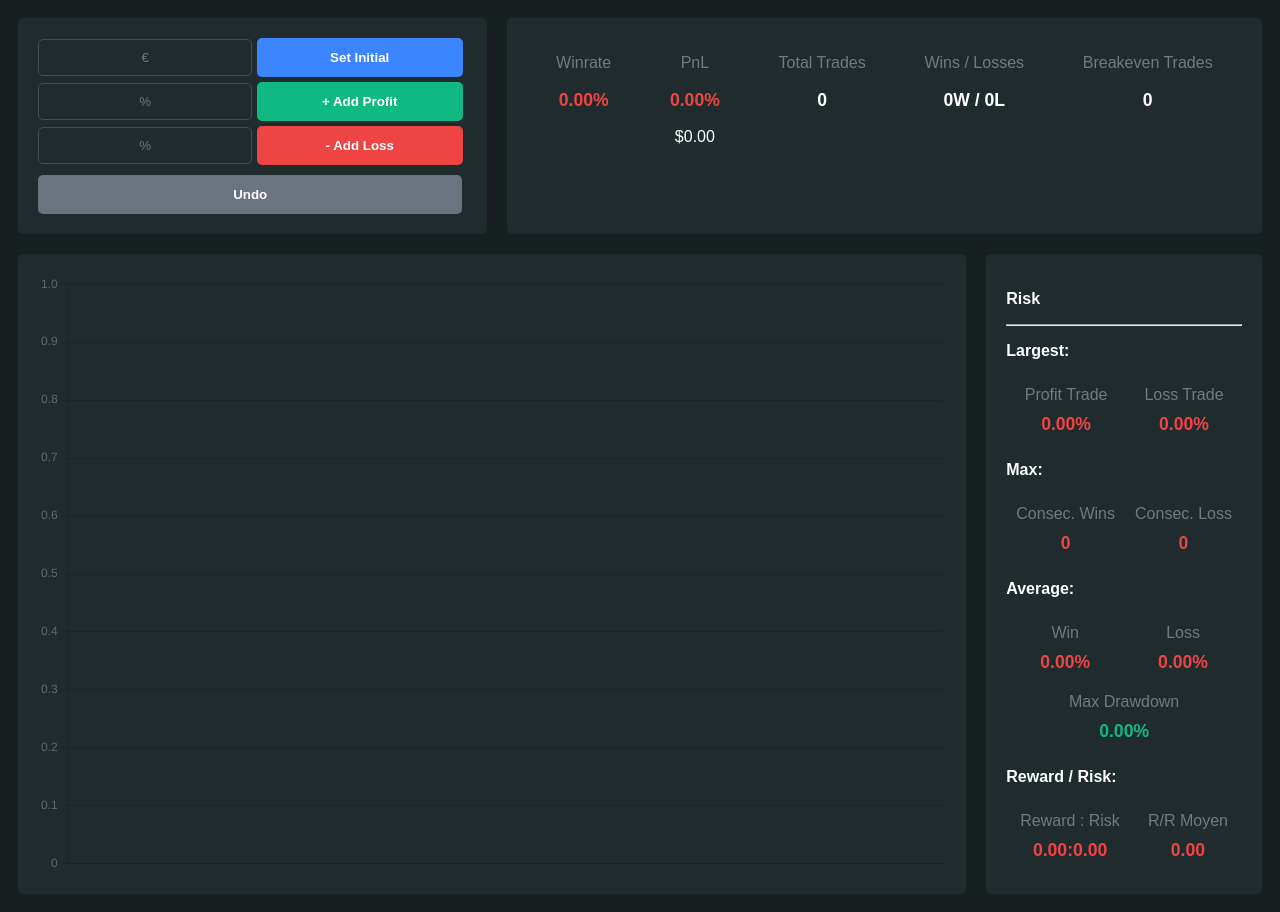
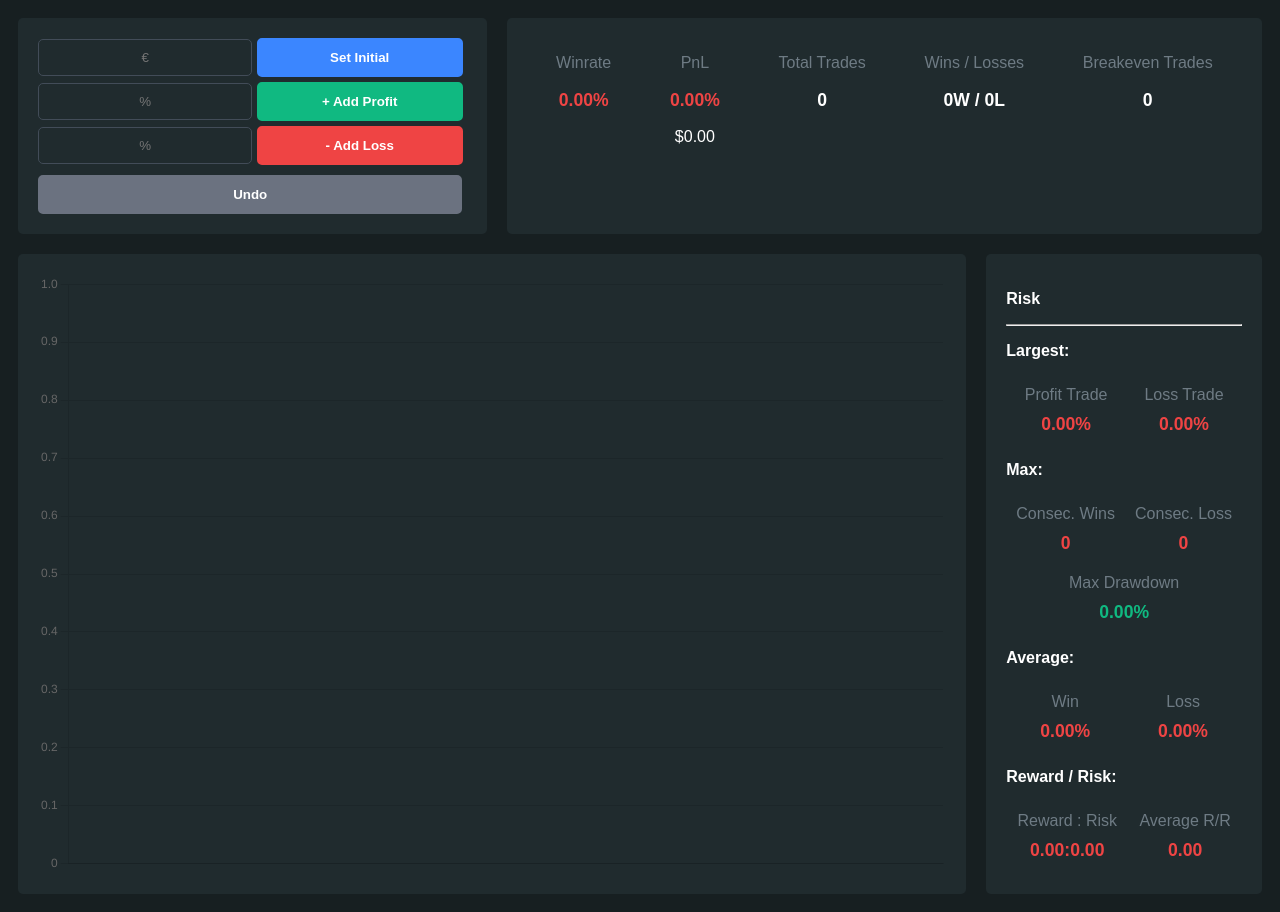
Before and after one commit to ZacdxKun/projet, a website built with Parcel: page src/index.html in a window 1280 px wide. Built offline with nearby package versions, Linux system fonts and the light colour scheme.

Commit message:
update category order

```diff
--- a/src/index.html
+++ b/src/index.html
@@ -85,6 +85,12 @@
               <p class="infoValue" id="maxConsecutiveLosses"></p>
             </div>
           </div>
+          <div class="bottomContainer">
+            <div>
+              <p class="infoTitle">Max Drawdown</p>
+              <p class="infoValue" id="maxDrawdown"></p>
+            </div>
+          </div>
           <p class="bottomTittle">Average:</p>
           <div class="bottomContainer">
             <div>
@@ -96,12 +102,6 @@
               <p class="infoValue" id="averageLossPercent"></p>
             </div>
           </div>
-          <div class="bottomContainer">
-            <div>
-              <p class="infoTitle">Max Drawdown</p>
-              <p class="infoValue" id="maxDrawdown"></p>
-            </div>
-          </div>
           <p class="bottomTittle">Reward / Risk:</p>
           <div class="bottomContainer">
             <div>
@@ -109,8 +109,8 @@
               <p class="infoValue" id="reward/risk"></p>
             </div>
             <div>
-              <p class="infoTitle">R/R Moyen</p>
-              <p class="infoValue" id="r/rMoyen"></p>
+              <p class="infoTitle">Average R/R</p>
+              <p class="infoValue" id="AverageR/R"></p>
             </div>
           </div>
         </div>
--- a/src/js/app.js
+++ b/src/js/app.js
@@ -103,7 +103,7 @@ function displayAll(undo) {
   displayHtmlElement("largestLossPercent", `${largestLossPercent.toFixed(decimalPlaces)}%`);
   displayHtmlElement("maxDrawdown", `${maxDrawdown.toFixed(decimalPlaces)}%`);
   displayHtmlElement("reward/risk", `${moyenneWin.toFixed(decimalPlaces)}:${moyenneLost.toFixed(decimalPlaces)}`);
-  displayHtmlElement("r/rMoyen", `${(moyenneWin / (moyenneLost === 0 ? 1 : moyenneLost)).toFixed(decimalPlaces)}`);
+  displayHtmlElement("AverageR/R", `${(moyenneWin / (moyenneLost === 0 ? 1 : moyenneLost)).toFixed(decimalPlaces)}`);
 
   colorDisplayElement();
 }
@@ -158,9 +158,9 @@ function colorDisplayElement() {
   }
 
   if (moyenneWin / (moyenneLost === 0 ? 1 : moyenneLost) > 1) {
-    document.getElementById("r/rMoyen").style.color = "#10b981";
+    document.getElementById("AverageR/R").style.color = "#10b981";
   } else {
-    document.getElementById("r/rMoyen").style.color = "#ef4444";
+    document.getElementById("AverageR/R").style.color = "#ef4444";
   }
 }
 
```
